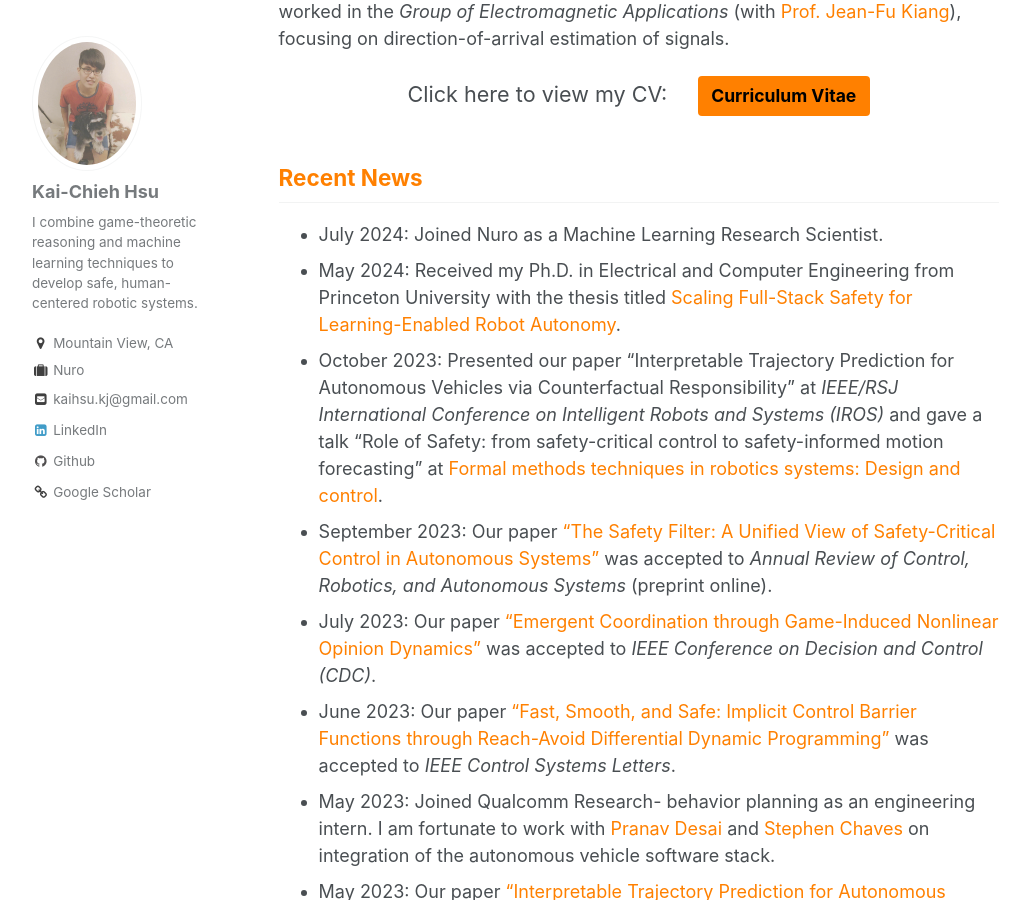
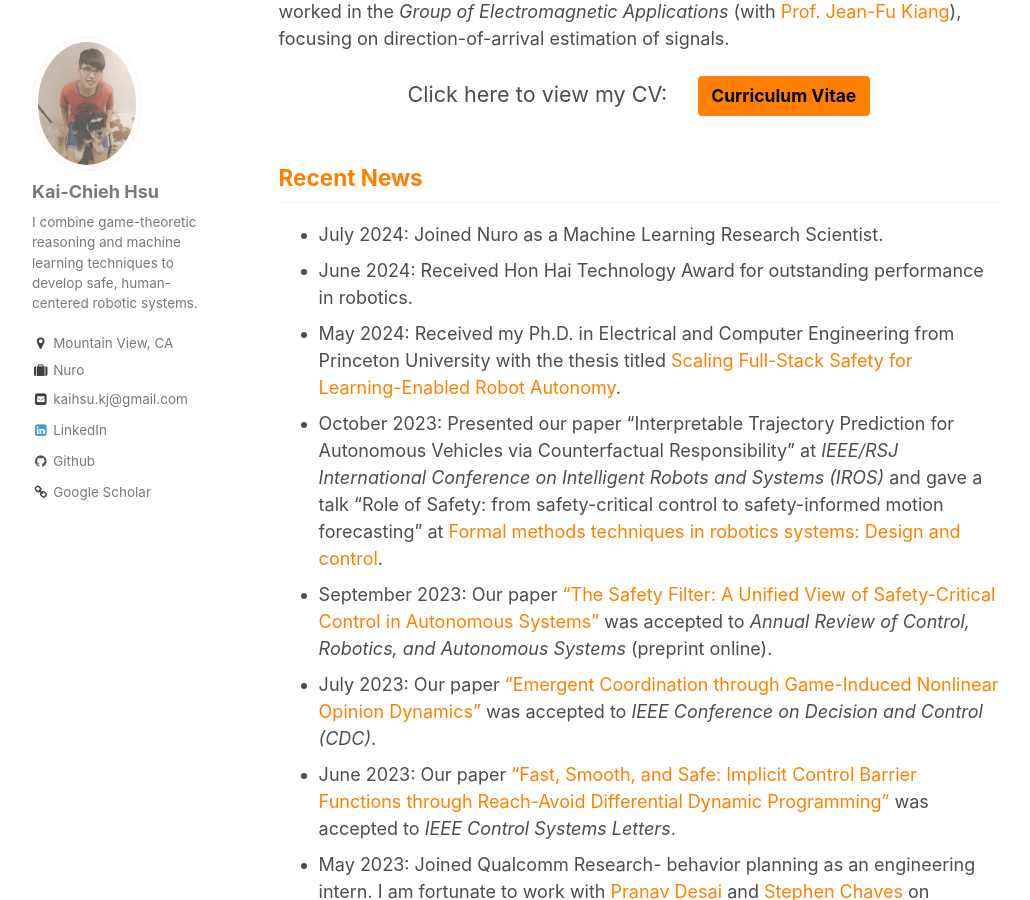
Before and after one commit to kaichiehhsu/kaichiehhsu.github.io, a Jekyll site: the page built from _pages/about.md, in a window 1280 px wide and 900 px high, scrolled down 427 px. Shown: the whole window, without its empty margins (26-1056 px from the left). Built offline with Jekyll 4.4.1, drawn with Linux system fonts in a browser that asks for light colours.

Commit message:
adds hon hai

```diff
--- a/_pages/about.md
+++ b/_pages/about.md
@@ -50,6 +50,7 @@ Also, I worked in the *Group of Electromagnetic Applications* (with <a href="htt
 </h2>
 
 * July 2024: Joined Nuro as a Machine Learning Research Scientist.
+* June 2024: Received Hon Hai Technology Award for outstanding performance in robotics.
 * May 2024: Received my Ph.D. in Electrical and Computer Engineering from Princeton University with the thesis titled <a href="https://www.proquest.com/docview/3065208723/35A007D0B9E0429CPQ/10?%20Theses&accountid=13314&sourcetype=Dissertations%20" style="color: rgb(255, 128, 0)">Scaling Full-Stack Safety for Learning-Enabled Robot Autonomy</a>.
 * October 2023: Presented our paper "Interpretable Trajectory Prediction for Autonomous Vehicles via Counterfactual Responsibility" at *IEEE/RSJ International Conference on Intelligent Robots and Systems (IROS)* and gave a talk "Role of Safety: from safety-critical control to safety-informed motion forecasting" at <a href="https://sites.google.com/view/w-iros23/home" style="color: rgb(255, 128, 0)">Formal methods techniques in robotics systems: Design and control</a>.
 * September 2023: Our paper <a href="https://arxiv.org/abs/2309.05837" style="color: rgb(255, 128, 0)">"The Safety Filter: A Unified View of Safety-Critical Control in Autonomous Systems"</a> was accepted to *Annual Review of Control, Robotics, and Autonomous Systems* (preprint online).
```
